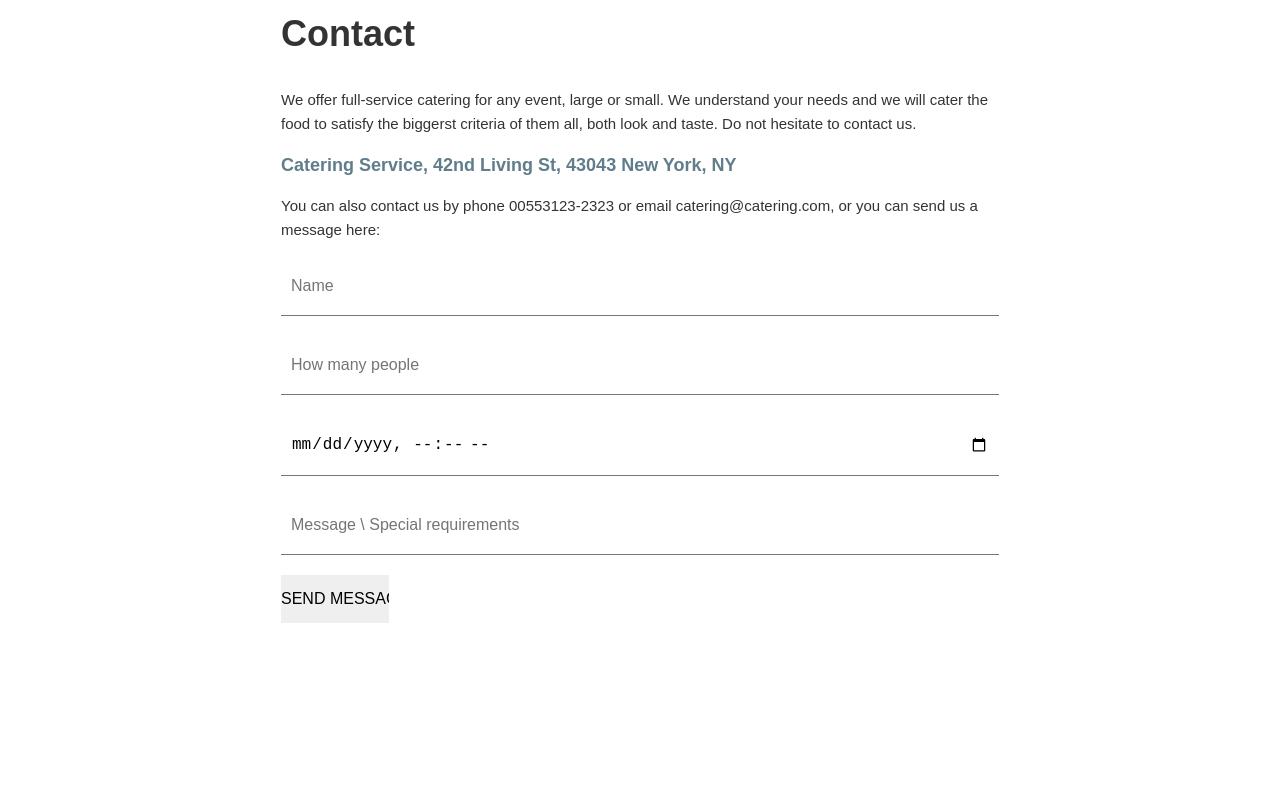
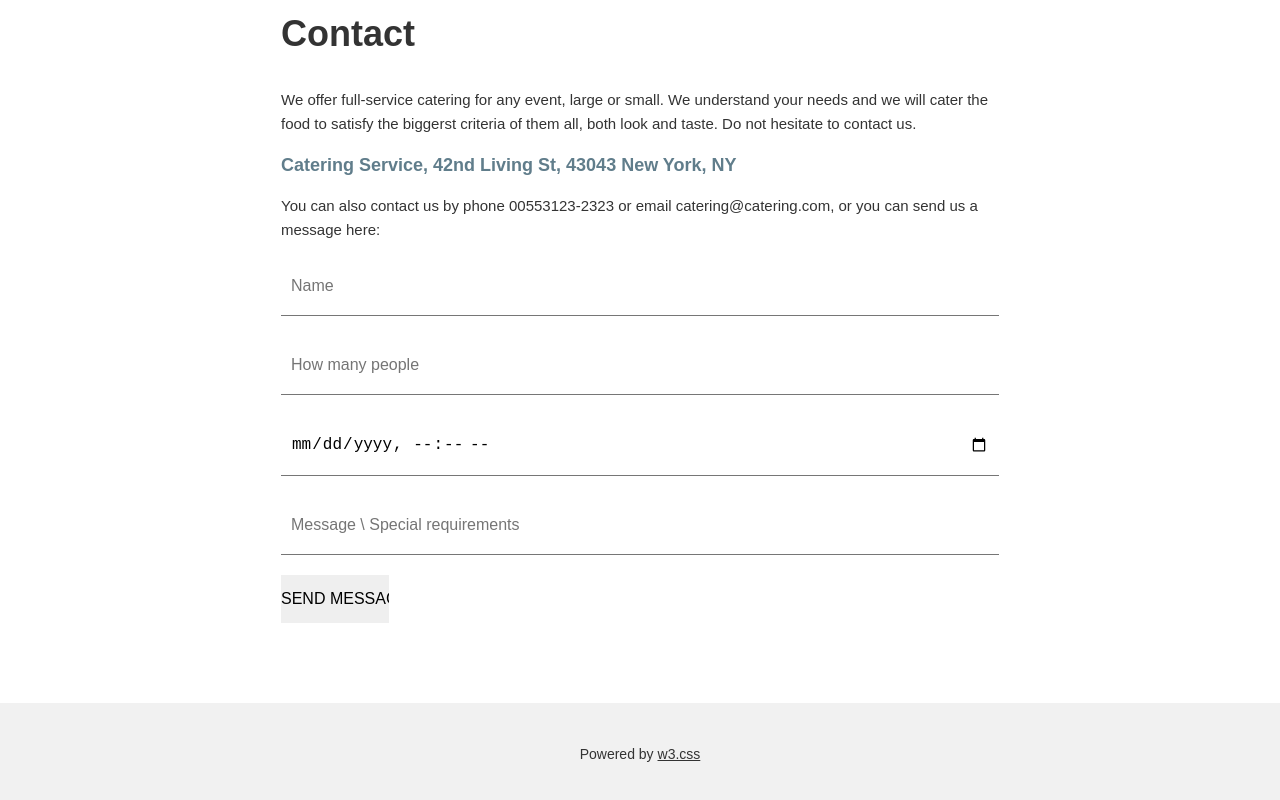
Before and after one commit to Mengsreang-Chhoeung/reactjs-youtube, a React (Create React App) app in the folder simple-food-website/: page / in a window 1280 px wide. Shown: the part 2433-3233 px from the top of the page. Before the commit the page ends 3136 px from the top, so only its background shows below. Built offline with nearby package versions, Linux system fonts and the light colour scheme.

Commit message:
finish footer component in simple-food-website

```diff
--- a/simple-food-website/src/components/app/index.tsx
+++ b/simple-food-website/src/components/app/index.tsx
@@ -6,6 +6,7 @@
 import About from "../about";
 import OurMenu from "../our-menu";
 import Contact from "../contact";
+import Footer from "../footer";
 
 const App: React.FC = () => {
   return (
@@ -39,6 +40,7 @@
       </div>
 
       {/* Footer */}
+      <Footer />
       {/* End of Footer */}
     </DefaultLayout>
   );
--- /dev/null
+++ b/simple-food-website/src/components/footer/index.css
@@ -0,0 +1,19 @@
+.footer {
+    width: 100%;
+    background-color: #f1f1f1;
+    display: flex;
+    justify-content: center;
+    padding: 40px 0px;
+}
+
+.footer > p {
+    font-size: 14px;
+}
+
+.footer > p > a {
+    color: #333;
+}
+
+.footer > p > a:hover {
+    color: green;
+}
--- /dev/null
+++ b/simple-food-website/src/components/footer/index.tsx
@@ -0,0 +1,16 @@
+import React from "react";
+import "./index.css";
+
+interface FooterProps {}
+
+const Footer: React.FC<FooterProps> = (props) => {
+    const {} = props;
+
+    return (
+        <div className="footer">
+            <p>Powered by <a title="W3.CSS" href="https://www.w3schools.com/w3css/default.asp" target="_blank">w3.css</a></p>
+        </div>
+    );
+};
+
+export default Footer;
```
